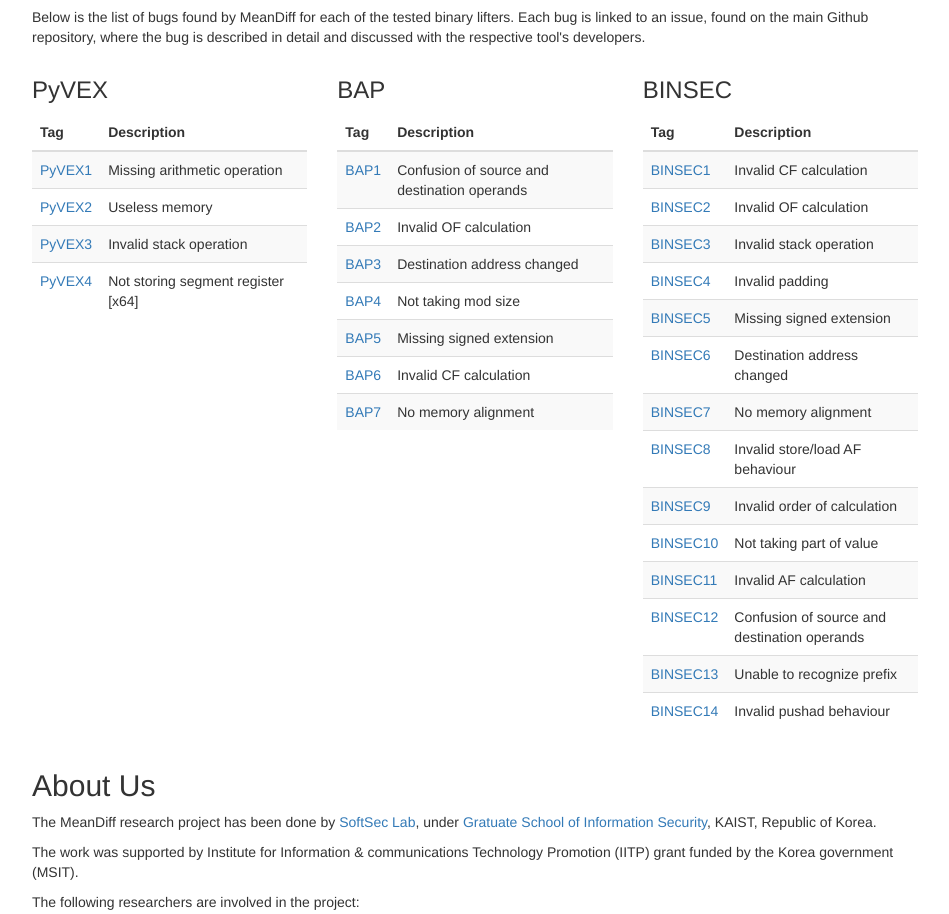
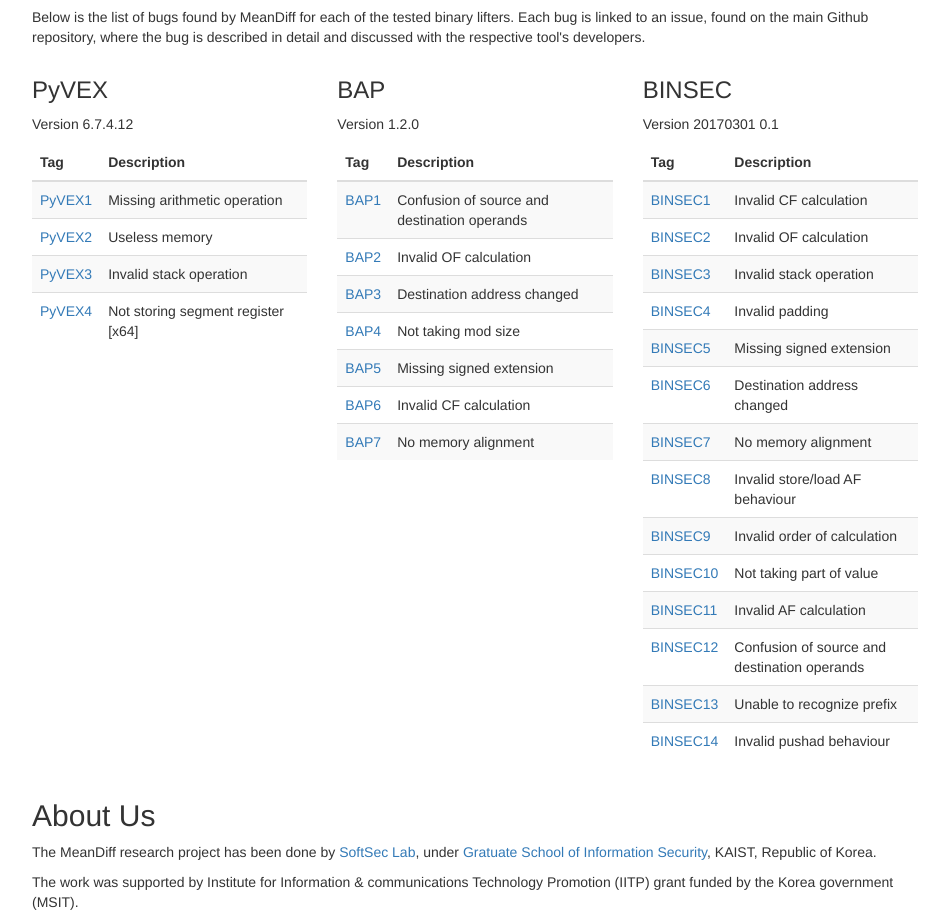
Before and after one commit to SoftSec-KAIST/MeanDiff, a plain HTML site: page index.html in a window 1280 px wide. Shown: the part 879-1793 px from the top of the page, without its empty margins (165-1114 px from the left). Drawn offline with nearby package versions, Linux system fonts and the light colour scheme.

Commit message:
Add versions to lifters

```diff
--- a/index.html
+++ b/index.html
@@ -101,6 +101,7 @@
                 <!-- PyVEX -->
                 <div class="col-md-4">
                     <h3>PyVEX</h3>
+                    <p>Version 6.7.4.12</p>
                     <table class="table table-striped">
                         <thead>
                             <tr>
@@ -131,6 +132,7 @@
                 <!-- BAP -->
                 <div class="col-md-4">
                     <h3>BAP</h3>
+                    <p>Version 1.2.0</p>
                     <table class="table table-striped">
                         <thead>
                             <tr>
@@ -173,6 +175,7 @@
                 <!-- BINSEC -->
                 <div class="col-md-4">
                     <h3>BINSEC</h3>
+                    <p>Version 20170301 0.1</p>
                     <table class="table table-striped">
                         <thead>
                             <tr>
```
